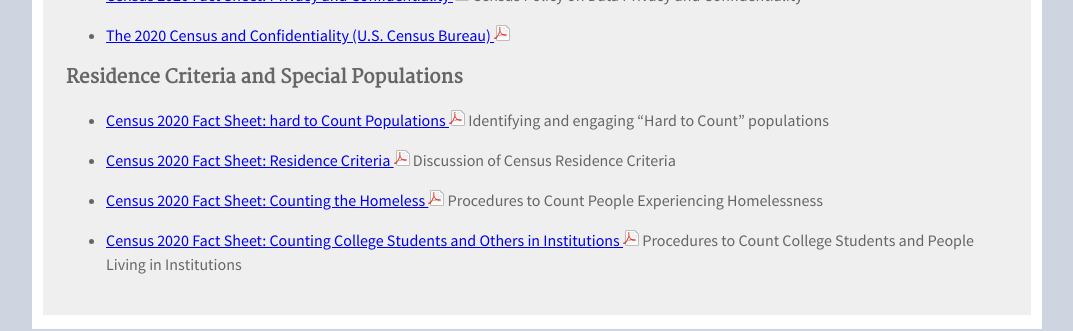
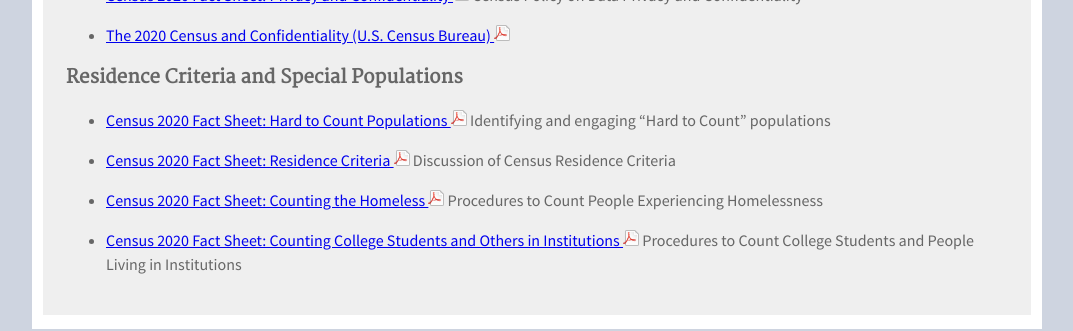
Before and after one commit to TBleess/Website_New, a Jekyll site: the page built from pages/5_CensusACS/2020-factsheets.md, in a window 1280 px wide. Shown: the part 1083-1414 px from the top of the page, without its empty margins (103-1176 px from the left). Built offline with Jekyll 4.4.1, drawn with Linux system fonts in a browser that asks for light colours.

Commit message:
Update 2020-factsheets.md

```diff
--- a/pages/5_CensusACS/2020-factsheets.md
+++ b/pages/5_CensusACS/2020-factsheets.md
@@ -46,7 +46,7 @@
 
 ### Residence Criteria and Special Populations
 
-* [Census 2020 Fact Sheet:  hard to Count Populations ![pdf](/images/page_white_acrobat.png 'download pdf file')](https://drive.google.com/uc?export=download&id=1uClPYTb_-hEmbe0ryFz3oG5tCBwgts9B) Identifying and engaging "Hard to Count" populations
+* [Census 2020 Fact Sheet:  Hard to Count Populations ![pdf](/images/page_white_acrobat.png 'download pdf file')](https://drive.google.com/uc?export=download&id=1uClPYTb_-hEmbe0ryFz3oG5tCBwgts9B) Identifying and engaging "Hard to Count" populations
 
 * [Census 2020 Fact Sheet: Residence Criteria ![pdf](/images/page_white_acrobat.png 'download pdf file')](https://drive.google.com/uc?export=download&id=1vOcBEhKW8xbraf-bZ9lpc6AuhSsmWeAM)  Discussion of Census Residence Criteria
 
```
